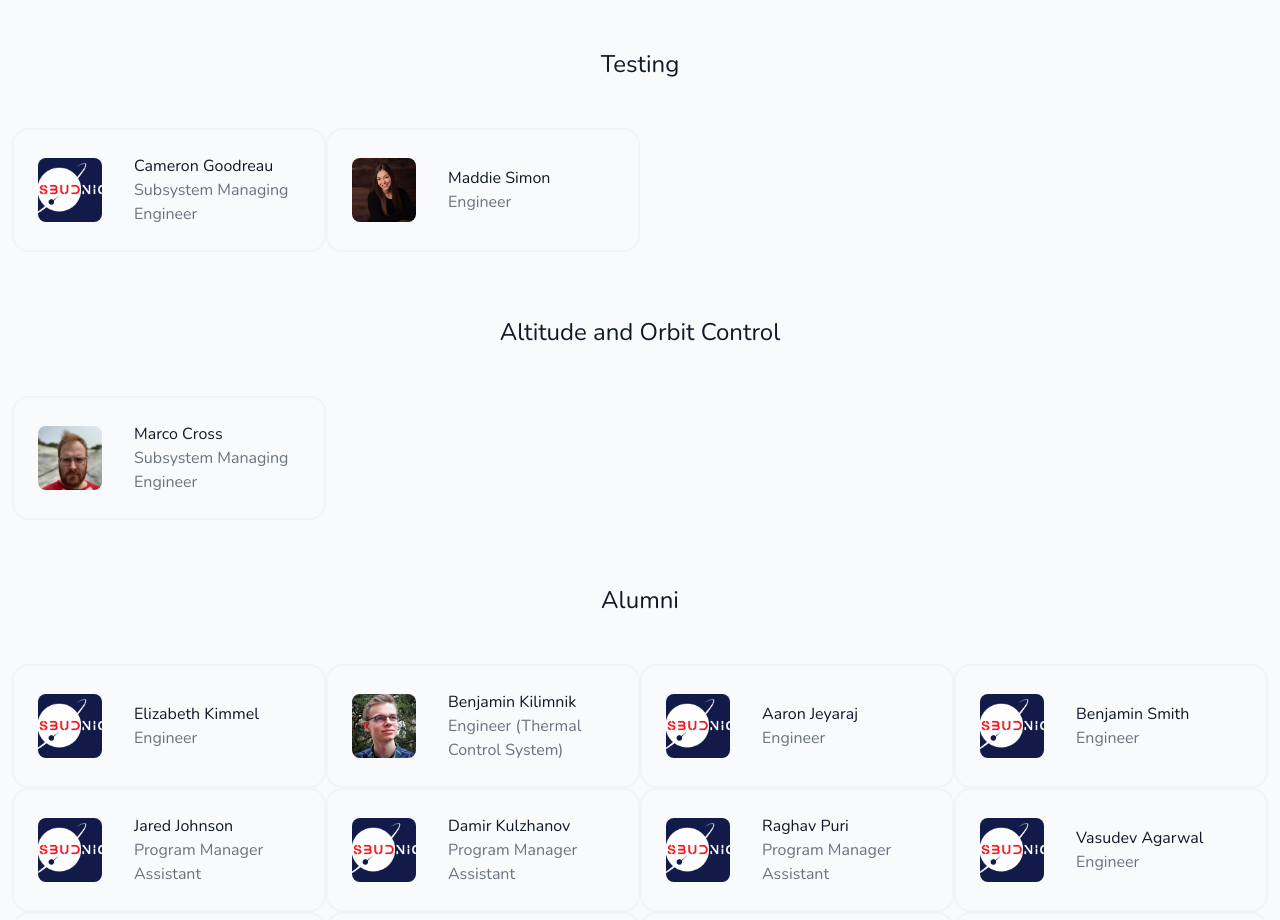
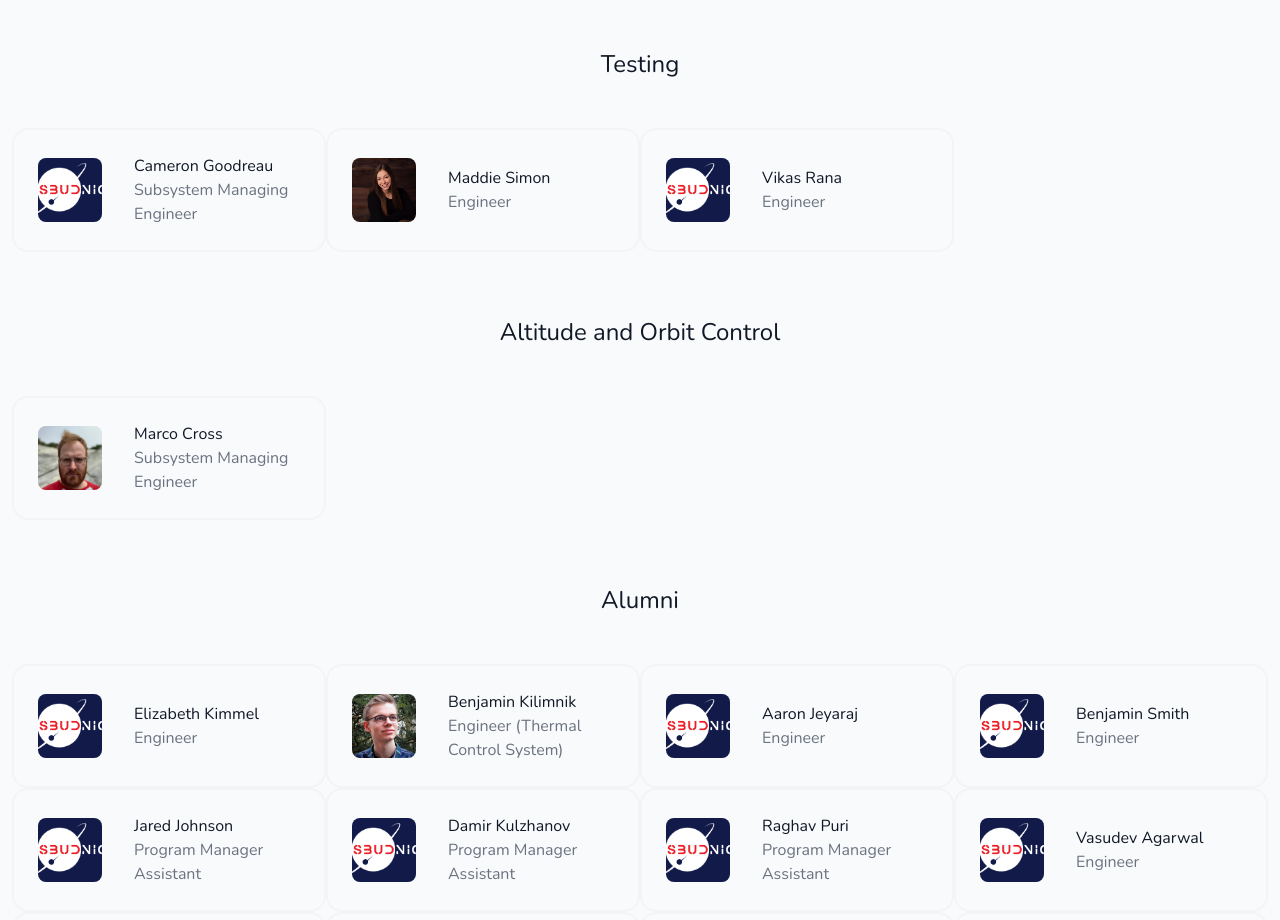
Before and after one commit to benkilimnik/SBUDNIC, a React (Create React App) app: page /team in a window 1280 px wide. Shown: the part 2540-3460 px from the top of the page. Built offline with nearby package versions, Linux system fonts and the light colour scheme.

Commit message:
add vikas

```diff
--- a/src/components/content/team.js
+++ b/src/components/content/team.js
@@ -497,6 +497,16 @@ const team = [
     position: "AMSAT Italia Advisor",
     image: sbudnicNW,
   },
+  {
+    id: 89,
+    title: "Vikas Rana",
+    subtitle:
+      "Committed to building and launching a low-cost CubeSat into low earth orbit in record time.",
+    category: "Engineer",
+    position: "Engineer",
+    team: "Testing",
+    image: sbudnicNW,
+  },
 ]
 
 export { team }
```
Also changed, not shown: 1 other file (tests, documents, lock files or other folders).
